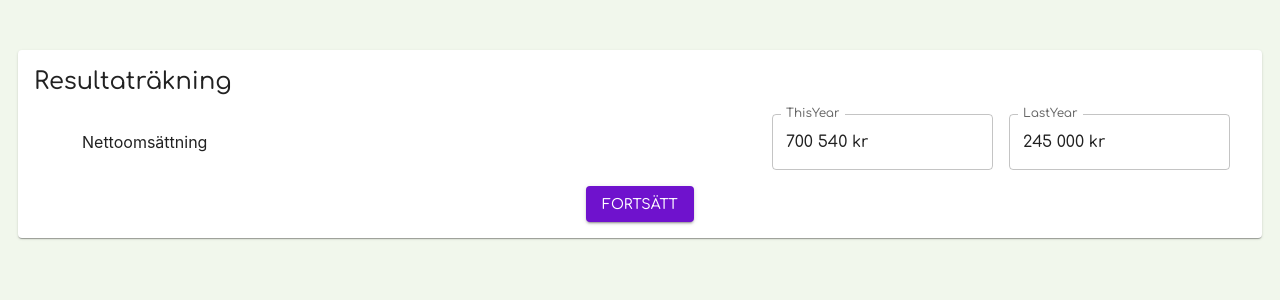
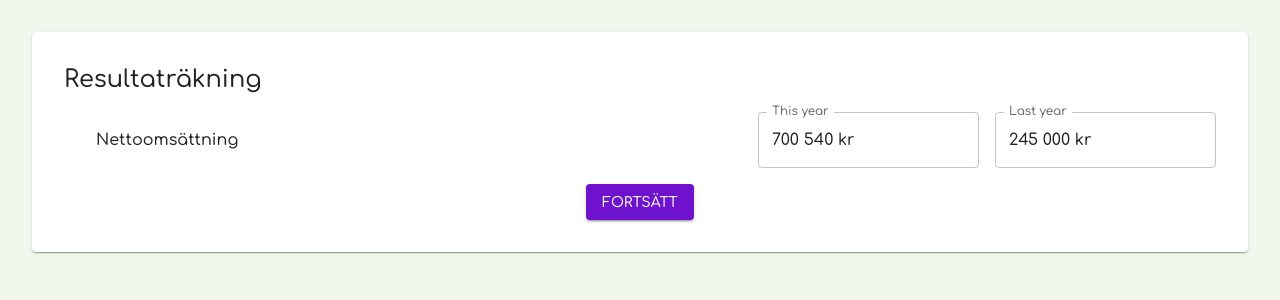
Before and after one commit to spgarn/Arsredovisning, a React (Create React App) app in the folder frontend/: page /result-sheet in a window 1280 px wide. Shown: the top 300 px of the page. Built offline with nearby package versions, Linux system fonts and the light colour scheme.

Commit message:
Add Card component and Grid usage

```diff
--- /dev/null
+++ b/frontend/src/components/Card.tsx
@@ -0,0 +1,8 @@
+import { Card as MuiCard, CardProps } from '@mui/material';
+import { styled } from '@mui/material/styles';
+
+const Card = styled(MuiCard)<CardProps>(() => ({
+  padding: '32px'
+}));
+
+export default Card
--- a/frontend/src/components/Page.tsx
+++ b/frontend/src/components/Page.tsx
@@ -4,7 +4,7 @@ import styled from 'styled-components';
 const Container = styled.div`
   width: 100%;
   height: 100%;
-  padding: 18px;
+  padding: 32px;
   box-sizing: border-box;
 `;
 
@@ -12,7 +12,7 @@ type Props = {
   children: ReactNode
 }
 
-const Page:React.FC<Props> = ({ children }) => (
+const Page: React.FC<Props> = ({ children }) => (
   <Container>
     {children}
   </Container>
--- a/frontend/src/pages/ResultSheetPage/ResultSheetPage.tsx
+++ b/frontend/src/pages/ResultSheetPage/ResultSheetPage.tsx
@@ -1,17 +1,11 @@
 import {
-  Button, Card, styled, TextField, Typography,
+  Box,
+  Button, Grid, TextField, Typography
 } from '@mui/material';
 import { useFormik } from 'formik';
-import InputField from '../../components/InputField';
+import Card from '../../components/Card';
 import Page from '../../components/Page';
-import StyledNavLink from '../../components/StyledNavLink';
 import useStore from '../../hooks/useStore';
-
-const StyledCard = styled(Card)`
-gap: 2rem;
-margin-top: 2rem;
-padding:1rem;
-`;
 
 const ResultSheetPage = () => {
   const { companyStore } = useStore();
@@ -27,38 +21,55 @@ const ResultSheetPage = () => {
   });
   return (
     <Page>
-      <StyledCard>
+      <Card>
+        <form onSubmit={formik.handleSubmit}>
+          <Grid container spacing={8} direction="column">
+            <Grid item>
               <Typography variant="h5">Resultaträkning</Typography>
-        <form onSubmit={formik.handleSubmit}>
-          <InputField title="Nettoomsättning">
-
+            </Grid>
+            <Grid item>
+              <Box ml={16}>
+                <Grid container justifyContent="space-between" >
+                  <Grid item alignSelf="center">
+                    <Typography >Nettoomsättning</Typography>
+                  </Grid>
+                  <Grid item>
+                    <Grid container spacing={8}>
+                      <Grid item>
                         <TextField
                           fullWidth
                           id="thisYear"
                           name="thisYear"
-              label="ThisYear"
+                          label="This year"
                           value={formik.values.thisYear}
                           onChange={formik.handleChange}
                           helperText={formik.touched.thisYear && formik.errors.thisYear}
                         />
+                      </Grid>
+                      <Grid item>
                         <TextField
                           fullWidth
                           id="lastYear"
                           name="lastYear"
-              label="LastYear"
+                          label="Last year"
                           type="lastYear"
                           value={formik.values.lastYear}
                           onChange={formik.handleChange}
                           helperText={formik.touched.lastYear && formik.errors.lastYear}
                         />
-          </InputField>
-
-          <StyledNavLink to="/result-sheet">
-            <Button variant="contained">Fortsätt</Button>
-          </StyledNavLink>
+                      </Grid>
+                    </Grid>
+                  </Grid>
+                </Grid>
+              </Box>
+            </Grid>
+            <Grid item alignSelf="center">
+              <Button type="submit" variant="contained">Fortsätt</Button>
+            </Grid>
+          </Grid>
         </form>
-      </StyledCard>
-    </Page>
+      </Card >
+    </Page >
   );
 };
 
```
Lines whose indentation alone changed are shown as unchanged.
